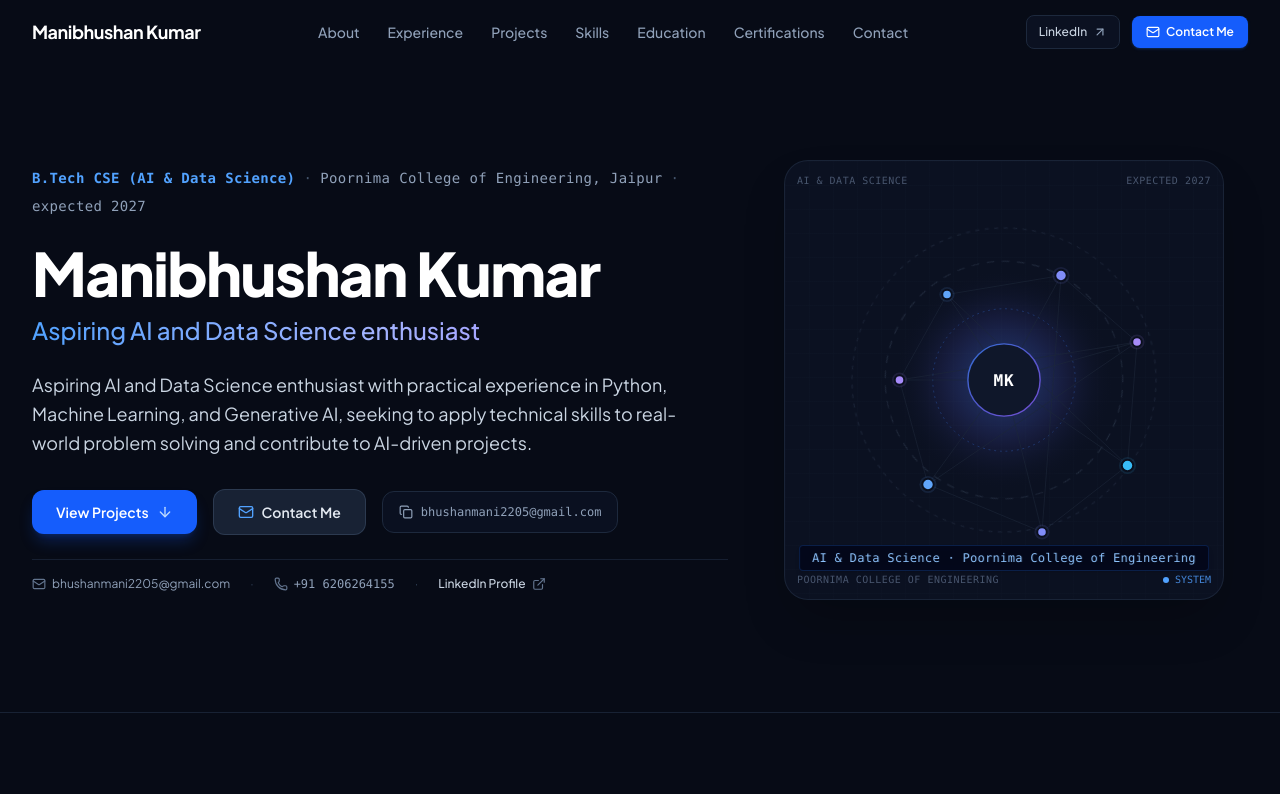
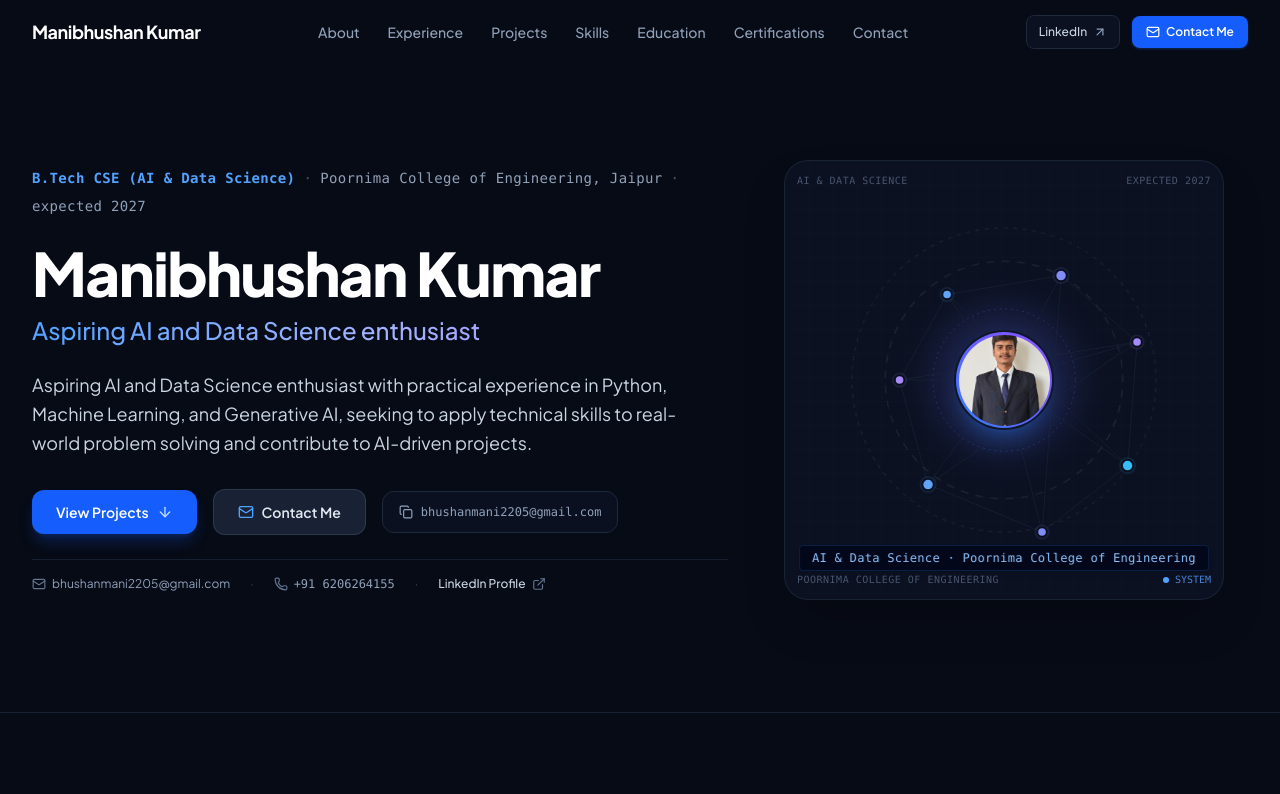
Before and after one commit to Manibhushan4155/manibhushan-kumar-portfolio-site, a React (Vite) app: page / in a window 1280 px wide. Shown: the top 794 px of the page. Built offline with nearby package versions, Linux system fonts and the light colour scheme.

Commit message:
feat: add personal portrait to profile visualization
Integrate the professional portrait into the GeometricProfileVisual component with a styled orbit frame and hover scaling effect.

```diff
--- a/src/components/GeometricProfileVisual.tsx
+++ b/src/components/GeometricProfileVisual.tsx
@@ -1,4 +1,5 @@
 import React, { useState } from 'react';
+import photoUrl from '../../photo.jpeg';
 
 export const GeometricProfileVisual: React.FC = () => {
   const [activeNode, setActiveNode] = useState<number | null>(null);
@@ -171,30 +172,40 @@ export const GeometricProfileVisual: React.FC = () => {
             );
           })}
 
-          {/* Central Monogram Emblem Hexagon */}
+          {/* Central Portrait Accent Framing Ring */}
           <g transform="translate(200, 200)">
-            {/* Rotating central ring */}
             <circle
               cx="0"
               cy="0"
-              r="38"
-              fill="#0F172A"
+              r="46"
+              fill="none"
               stroke="url(#gradPrimary)"
               strokeWidth="1.5"
-              className="shadow-lg"
+              strokeDasharray="4 4"
+              className="animate-orbit origin-center opacity-70"
             />
-            {/* Core stylized MK monogram */}
-            <text
-              x="0"
-              y="6"
-              textAnchor="middle"
-              className="text-lg font-bold tracking-wider font-mono fill-white pointer-events-none"
-              style={{ fontSize: "17px", fontWeight: 700 }}
-            >
-              MK
-            </text>
           </g>
         </svg>
+
+        {/* Central Portrait Image with Subtle Frame & Precise Centering */}
+        <div
+          className="absolute inset-0 flex items-center justify-center pointer-events-none transition-transform duration-700 ease-out"
+          style={{
+            transform: isHovered ? "scale(1.02)" : "scale(1)",
+          }}
+        >
+          <div className="relative w-20 h-20 sm:w-24 sm:h-24 rounded-full p-[2.5px] bg-gradient-to-tr from-blue-500 via-indigo-500 to-violet-500 shadow-xl shadow-blue-500/25 ring-2 ring-slate-900 pointer-events-auto">
+            <div className="w-full h-full rounded-full overflow-hidden bg-slate-950">
+              <img
+                src={photoUrl}
+                alt="Manibhushan Kumar - Aspiring AI and Data Science Enthusiast"
+                className="w-full h-full object-cover object-center"
+                style={{ objectFit: 'cover', objectPosition: 'center' }}
+                loading="eager"
+              />
+            </div>
+          </div>
+        </div>
 
         {/* Hover inspection pill (clean contextual info) */}
         <div className="absolute bottom-7 left-1/2 -translate-x-1/2 text-center pointer-events-none transition-all duration-300">
```
Also changed, not shown: public/photo.jpeg (added).
